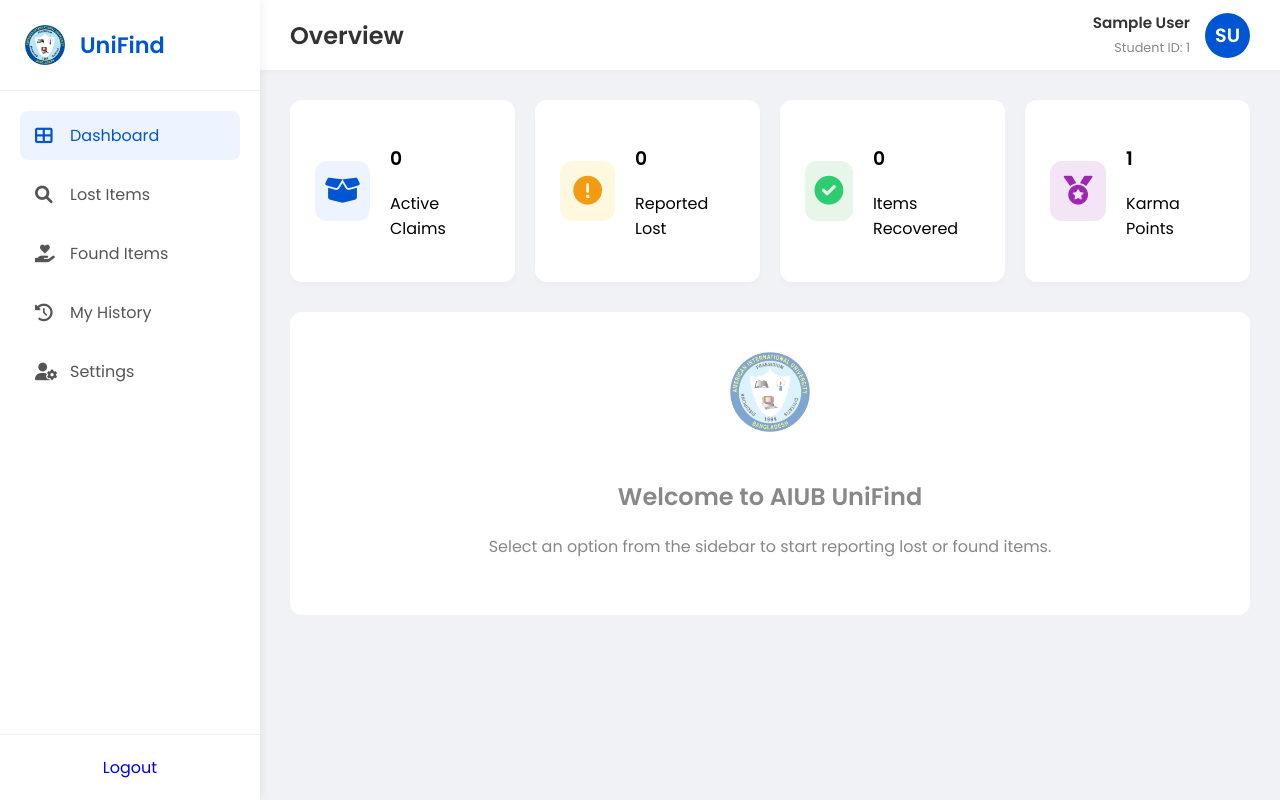
After one commit to Ebrahimhanif12/UniFind, a PHP site: page /html/dashboard.php in a window 1280 px wide. The commit adds this page. Run offline with PHP 8.4, Linux system fonts and the light colour scheme; the visitor is signed in with stand-in values (Sample User, id 1).

Commit message:
Implemented Student dashboard design (T-07)

```diff
--- a/Student/MVC/css/style.css
+++ b/Student/MVC/css/style.css
@@ -160,3 +160,179 @@
     border-color: #e74c3c;
     background-color: #fceae9;
 }
+
+/* --- PROFESSIONAL DASHBOARD LAYOUT --- */
+
+/* 1. The Layout Grid */
+.dashboard-layout {
+    display: flex;
+    min-height: 100vh;
+    background-color: #f0f2f5; /* Premium soft grey */
+}
+
+/* 2. Sidebar (Left Panel) */
+.sidebar {
+    width: 260px;
+    background-color: white;
+    box-shadow: 2px 0 10px rgba(0,0,0,0.05);
+    display: flex;
+    flex-direction: column;
+    position: fixed;
+    height: 100vh;
+    z-index: 100;
+}
+
+.brand-box {
+    padding: 25px;
+    display: flex;
+    align-items: center;
+    border-bottom: 1px solid #f0f0f0;
+}
+
+.brand-box img {
+    width: 40px;
+    margin-right: 15px;
+}
+
+.brand-box h2 {
+    color: var(--primary-blue);
+    font-size: 1.4rem;
+    margin: 0;
+    font-weight: 700;
+}
+
+.nav-links {
+    list-style: none;
+    padding: 20px;
+    margin: 0;
+    flex-grow: 1;
+}
+
+.nav-links li {
+    margin-bottom: 10px;
+}
+
+.nav-links a {
+    display: flex;
+    align-items: center;
+    padding: 12px 15px;
+    color: #555;
+    text-decoration: none;
+    border-radius: 8px;
+    font-weight: 500;
+    transition: all 0.3s;
+}
+
+.nav-links a i {
+    width: 25px;
+    margin-right: 10px;
+    font-size: 1.1rem;
+}
+
+/* Active/Hover State */
+.nav-links a:hover, .nav-links a.active {
+    background-color: #eef4ff; /* Light Blue */
+    color: var(--primary-blue);
+}
+
+.sidebar-footer {
+    padding: 20px;
+    border-top: 1px solid #f0f0f0;
+}
+
+/* 3. Main Content (Right Panel) */
+.main-content {
+    flex-grow: 1;
+    margin-left: 260px; /* Same as sidebar width */
+    display: flex;
+    flex-direction: column;
+}
+
+/* 4. Top Header */
+.top-header {
+    background: white;
+    height: 70px;
+    padding: 0 30px;
+    display: flex;
+    justify-content: space-between;
+    align-items: center;
+    box-shadow: 0 2px 5px rgba(0,0,0,0.03);
+}
+
+.header-title h1 {
+    font-size: 1.5rem;
+    margin: 0;
+    color: #333;
+}
+
+.user-profile {
+    display: flex;
+    align-items: center;
+    gap: 15px;
+}
+
+.user-info {
+    text-align: right;
+}
+
+.user-info .name {
+    display: block;
+    font-weight: 600;
+    color: #333;
+    font-size: 0.95rem;
+}
+
+.user-info .role {
+    font-size: 0.8rem;
+    color: #888;
+}
+
+.profile-icon {
+    width: 45px;
+    height: 45px;
+    background: var(--primary-blue);
+    color: white;
+    border-radius: 50%;
+    display: flex;
+    align-items: center;
+    justify-content: center;
+    font-weight: bold;
+    font-size: 1.2rem;
+}
+
+/* 5. Dashboard Cards Area */
+.content-padding {
+    padding: 30px;
+}
+
+.stats-grid {
+    /* Change from repeat(3, 1fr) to repeat(4, 1fr) or auto-fit */
+    display: grid;
+    grid-template-columns: repeat(auto-fit, minmax(200px, 1fr));
+    gap: 20px;
+    margin-bottom: 30px;
+}
+
+.stat-card {
+    background: white;
+    padding: 25px;
+    border-radius: 12px;
+    box-shadow: 0 4px 6px rgba(0,0,0,0.02);
+    display: flex;
+    align-items: center;
+    gap: 20px;
+}
+
+.stat-icon {
+    width: 60px;
+    height: 60px;
+    border-radius: 12px;
+    display: flex;
+    align-items: center;
+    justify-content: center;
+    font-size: 1.8rem;
+}
+
+.icon-blue { background: #eef4ff; color: var(--primary-blue); }
+.icon-gold { background: #fff8e1; color: #f39c12; }
+.icon-green { background: #e8f5e9; color: #2ecc71; }
--- /dev/null
+++ b/Student/MVC/html/dashboard.php
@@ -0,0 +1,144 @@
+<?php
+session_start();
+if (!isset($_SESSION['user_id'])) {
+    header("Location: login.php");
+    exit();
+}
+
+// Helper: Get Initials (e.g. "Ebrahim Hanif" -> "EH")
+function getInitials($name) {
+    $words = explode(" ", $name);
+    $initials = "";
+    foreach ($words as $w) {
+        $initials .= $w[0];
+    }
+    return strtoupper(substr($initials, 0, 2));
+}
+?>
+
+<!DOCTYPE html>
+<html lang="en">
+<head>
+    <meta charset="UTF-8">
+    <meta name="viewport" content="width=device-width, initial-scale=1.0">
+    <title>Dashboard | UniFind</title>
+    <link rel="stylesheet" href="../css/style.css">
+    <link rel="stylesheet" href="https://cdnjs.cloudflare.com/ajax/libs/font-awesome/6.0.0/css/all.min.css">
+
+    <style>
+        /* Force the grid to show 4 items in a row */
+        .stats-grid {
+            display: grid;
+            /* This forces 4 equal columns */
+            grid-template-columns: repeat(4, 1fr);
+            gap: 20px;
+            margin-bottom: 30px;
+        }
+
+        /* Responsive: If screen is small, switch to 2x2 */
+        @media (max-width: 1000px) {
+            .stats-grid {
+                grid-template-columns: repeat(2, 1fr);
+            }
+        }
+    </style>
+</head>
+<body>
+
+    <div class="dashboard-layout">
+
+        <aside class="sidebar">
+            <div class="brand-box">
+                <img src="../images/American_International_University-Bangladesh_Monogram.svg.png" alt="Logo">
+                <h2>UniFind</h2>
+            </div>
+
+            <ul class="nav-links">
+                <li><a href="#" class="active"><i class="fas fa-th-large"></i> Dashboard</a></li>
+                <li><a href="#"><i class="fas fa-search"></i> Lost Items</a></li>
+                <li><a href="#"><i class="fas fa-hand-holding-heart"></i> Found Items</a></li>
+                <li><a href="#"><i class="fas fa-history"></i> My History</a></li>
+                <li><a href="#"><i class="fas fa-user-cog"></i> Settings</a></li>
+            </ul>
+
+            <div class="sidebar-footer">
+                <a href="../php/logout.php" class="btn-primary" style="text-align: center; display: block; text-decoration: none;">
+                    Logout
+                </a>
+            </div>
+        </aside>
+
+        <div class="main-content">
+
+            <header class="top-header">
+                <div class="header-title">
+                    <h1>Overview</h1>
+                </div>
+
+                <div class="user-profile">
+                    <div class="user-info">
+                        <span class="name"><?php echo htmlspecialchars($_SESSION['full_name']); ?></span>
+                        <span class="role">Student ID: <?php echo htmlspecialchars($_SESSION['student_id']); ?></span>
+                    </div>
+                    <div class="profile-icon">
+                        <?php echo getInitials($_SESSION['full_name']); ?>
+                    </div>
+                </div>
+            </header>
+
+            <div class="content-padding">
+
+                <div class="stats-grid">
+                    <div class="stat-card">
+                        <div class="stat-icon icon-blue">
+                            <i class="fas fa-box-open"></i>
+                        </div>
+                        <div>
+                            <h3>0</h3>
+                            <p>Active Claims</p>
+                        </div>
+                    </div>
+
+                    <div class="stat-card">
+                        <div class="stat-icon icon-gold">
+                            <i class="fas fa-exclamation-circle"></i>
+                        </div>
+                        <div>
+                            <h3>0</h3>
+                            <p>Reported Lost</p>
+                        </div>
+                    </div>
+
+                    <div class="stat-card">
+                        <div class="stat-icon icon-green">
+                            <i class="fas fa-check-circle"></i>
+                        </div>
+                        <div>
+                            <h3>0</h3>
+                            <p>Items Recovered</p>
+                        </div>
+                    </div>
+
+                    <div class="stat-card">
+                        <div class="stat-icon icon-purple" style="background: #f3e5f5; color: #9c27b0;">
+                            <i class="fas fa-medal"></i>
+                        </div>
+                        <div>
+                            <h3><?php echo isset($_SESSION['karma_points']) ? $_SESSION['karma_points'] : 0; ?></h3>
+                            <p>Karma Points</p>
+                        </div>
+                    </div>
+                </div>
+
+                <div style="background: white; padding: 40px; border-radius: 12px; text-align: center; color: #888;">
+                    <img src="../images/American_International_University-Bangladesh_Monogram.svg.png" style="width: 80px; opacity: 0.5; margin-bottom: 20px;">
+                    <h2>Welcome to AIUB UniFind</h2>
+                    <p>Select an option from the sidebar to start reporting lost or found items.</p>
+                </div>
+
+            </div>
+        </div>
+    </div>
+
+</body>
+</html>
```
Also changed, not shown: Student/MVC/php/login_control.php (+3 -5 lines).
